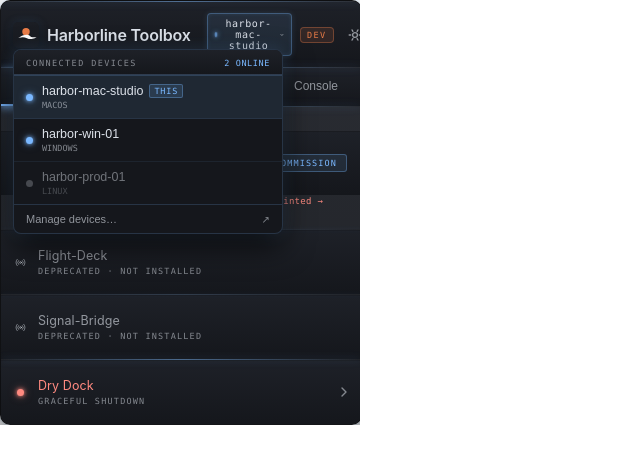
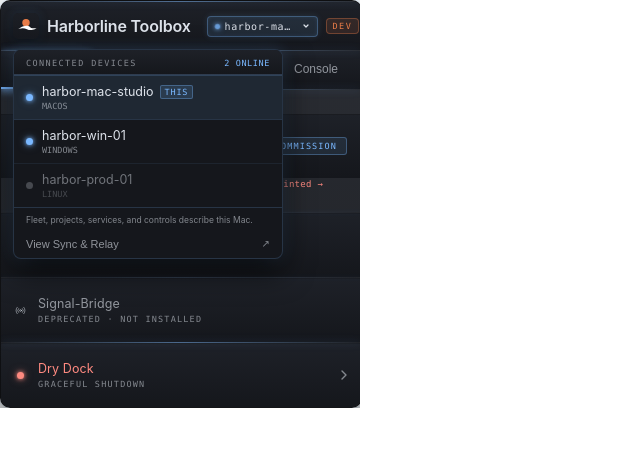
Before and after one commit to Harborline-Software/tender, a React (Vite) app in the folder apps/desktop/: page / in a window 1280 px wide. Both pictures are taken after a click on the button "harbor-mac-studio". Shown: the top 464 px of the page, without its empty margins (0-640 px from the left). Built offline with nearby package versions, Linux system fonts and the light colour scheme.

Commit message:
fix(devices): remove false remote scope selector

```diff
--- a/apps/desktop/src/screens/Panel.tsx
+++ b/apps/desktop/src/screens/Panel.tsx
@@ -49,15 +49,12 @@ export function Panel({ onNavigate }: Props) {
   const [tab, setTab] = useState<TabId>('fleet')
   const [wsOpen, setWsOpen] = useState(false)
   const [gearOpen, setGearOpen] = useState(false)
-  const [workspace, setWorkspace] = useState('Local')
   const [devices, setDevices] = useState<DeviceData[]>([])
   const [mode, setMode] = useState<Mode>('dev')
 
   useEffect(() => {
     getDevices().then((ds) => {
       setDevices(ds)
-      const current = ds.find(d => d.isCurrentDevice)
-      if (current) setWorkspace(current.hostname)
     }).catch(() => {})
   }, [])
 
@@ -72,6 +69,7 @@ export function Panel({ onNavigate }: Props) {
 
   const a = theme.accent
   const m = theme.signal
+  const currentDevice = devices.find(device => device.isCurrentDevice)
 
   // F8.2: update badge is hidden until real update data is wired (M3).
   // Never show "3 updates" that is a hardcoded stub — that misleads operators.
@@ -134,9 +132,13 @@ export function Panel({ onNavigate }: Props) {
 
         <div style={{ flex: 1 }} />
 
-        {/* Workspace dropdown */}
+        {/* Connected-devices popover. Telemetry remains scoped to this Mac;
+            remote-node inspection is surfaced honestly in Sync & Relay. */}
         <button
           onClick={() => { setWsOpen((o) => !o); setGearOpen(false) }}
+          aria-label="Connected devices"
+          aria-expanded={wsOpen}
+          title={`${currentDevice?.hostname ?? 'Local'} · Connected devices`}
           style={{
             background: `${a}1a`,
             border: `1px solid ${a}55`,
@@ -159,7 +161,14 @@ export function Panel({ onNavigate }: Props) {
             boxShadow: `0 0 4px ${a}, 0 0 8px ${a}88`,
             animation: 'dotPulse 3s ease-in-out infinite',
           }} />
-          {workspace}
+          <span style={{
+            maxWidth: 72,
+            overflow: 'hidden',
+            textOverflow: 'ellipsis',
+            whiteSpace: 'nowrap',
+          }}>
+            {currentDevice?.hostname ?? 'Local'}
+          </span>
           <svg width="8" height="8" viewBox="0 0 8 8" fill="none">
             <path d="M2 3L4 5L6 3" stroke={theme.text} strokeWidth="1.2" strokeLinecap="round" strokeLinejoin="round" />
           </svg>
@@ -326,14 +335,17 @@ export function Panel({ onNavigate }: Props) {
             </div>
           )}
           {devices.map((d) => (
-            <button key={d.hostname} onClick={() => { setWorkspace(d.hostname); setWsOpen(false) }}
+            <div
+              key={d.hostname}
+              aria-current={d.isCurrentDevice ? 'true' : undefined}
               style={{
                 display: 'flex', alignItems: 'center', gap: 9,
                 width: '100%', textAlign: 'left',
+                boxSizing: 'border-box',
                 padding: '8px 12px',
-                background: d.hostname === workspace ? `${a}1a` : 'transparent',
-                border: 'none', borderTop: `1px solid ${theme.border}`,
-                color: theme.text, fontSize: theme.sizeBody, cursor: 'pointer',
+                background: d.isCurrentDevice ? `${a}1a` : 'transparent',
+                borderTop: `1px solid ${theme.border}`,
+                color: theme.text, fontSize: theme.sizeBody,
                 opacity: d.online ? 1 : 0.45,
               }}>
               <span style={{ width: 7, height: 7, borderRadius: '50%', background: d.online ? a : theme.textMuted, boxShadow: d.online ? `0 0 4px ${a}, 0 0 8px ${a}88` : 'none', flexShrink: 0 }} />
@@ -346,10 +358,20 @@ export function Panel({ onNavigate }: Props) {
                 </div>
                 <div style={{ fontFamily: theme.fontMono, fontSize: theme.sizeLabel, color: theme.textMuted, marginTop: 2 }}>{d.os.toUpperCase()}</div>
               </div>
-            </button>
+            </div>
           ))}
-          <button onClick={() => setWsOpen(false)} style={{ display: 'flex', alignItems: 'center', gap: 8, width: '100%', textAlign: 'left', padding: '8px 12px', background: 'transparent', border: 'none', borderTop: `1px solid ${theme.border}`, color: theme.textDim, fontSize: theme.sizeBody, cursor: 'pointer' }}>
-            <span style={{ flex: 1 }}>Manage devices…</span>
+          <div style={{
+            padding: '7px 12px 4px',
+            borderTop: `1px solid ${theme.border}`,
+            color: theme.textMuted,
+            fontFamily: theme.fontRow,
+            fontSize: theme.sizeLabel,
+            lineHeight: 1.4,
+          }}>
+            Fleet, projects, services, and controls describe this Mac.
+          </div>
+          <button onClick={() => handleNavigate('relay')} style={{ display: 'flex', alignItems: 'center', gap: 8, width: '100%', textAlign: 'left', padding: '7px 12px 8px', background: 'transparent', border: 'none', color: theme.textDim, fontSize: theme.sizeBody, cursor: 'pointer' }}>
+            <span style={{ flex: 1 }}>View Sync &amp; Relay</span>
             <span style={{ color: theme.textMuted, fontSize: theme.sizeMetric }}>↗</span>
           </button>
         </div>
```
Also changed, not shown: 1 other file (tests, documents, lock files or other folders).
